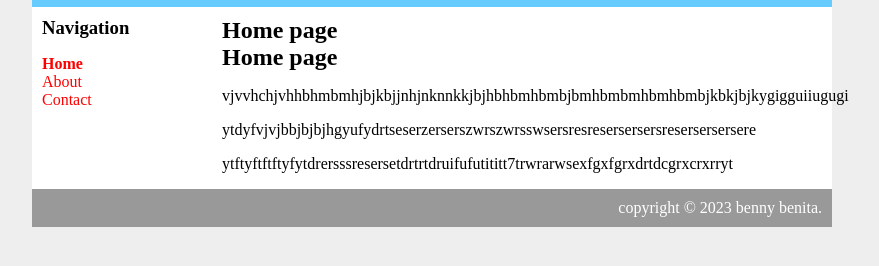
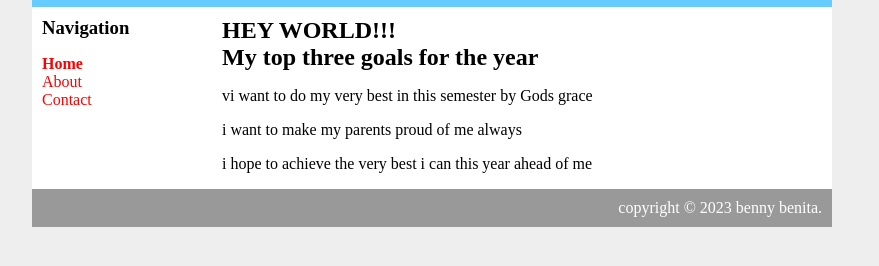
Before and after one commit to benny-0713/benita.github.io, a plain HTML site: page index.html in a window 1280 px wide. Shown: the part 58-324 px from the top of the page, without its empty margins (208-1087 px from the left). Drawn offline with Linux system fonts and the light colour scheme.

Commit message:
Update index.html

```diff
--- a/index.html
+++ b/index.html
@@ -17,11 +17,11 @@
                     </ul>
                 </div>
                 <div id="main">
-                    <h2>Home page</h2>
-                    <h2>Home page</h2>
-                    <p>vjvvhchjvhhbhmbmhjbjkbjjnhjnknnkkjbjhbhbmhbmbjbmhbmbmhbmhbmbjkbkjbjkygigguiiugugi</p>
-                    <p>ytdyfvjvjbbjbjbjhgyufydrtseserzerserszwrszwrsswsersresresersersersresersersersere</p>
-                    <p>ytftyftftftyfytdrersssresersetdrtrtdruifufutititt7trwrarwsexfgxfgrxdrtdcgrxcrxrryt</p>
+                    <h2>HEY WORLD!!!</h2>
+                    <h2>My top three goals for the year</h2>
+                    <p>vi want to do my very best in this semester by Gods grace</p>
+                    <p>i want to make my parents proud of me always</p>
+                    <p>i hope to achieve the very best i can this year ahead of me</p>
                 </div>
             </div>
             <div id="footer">
```
